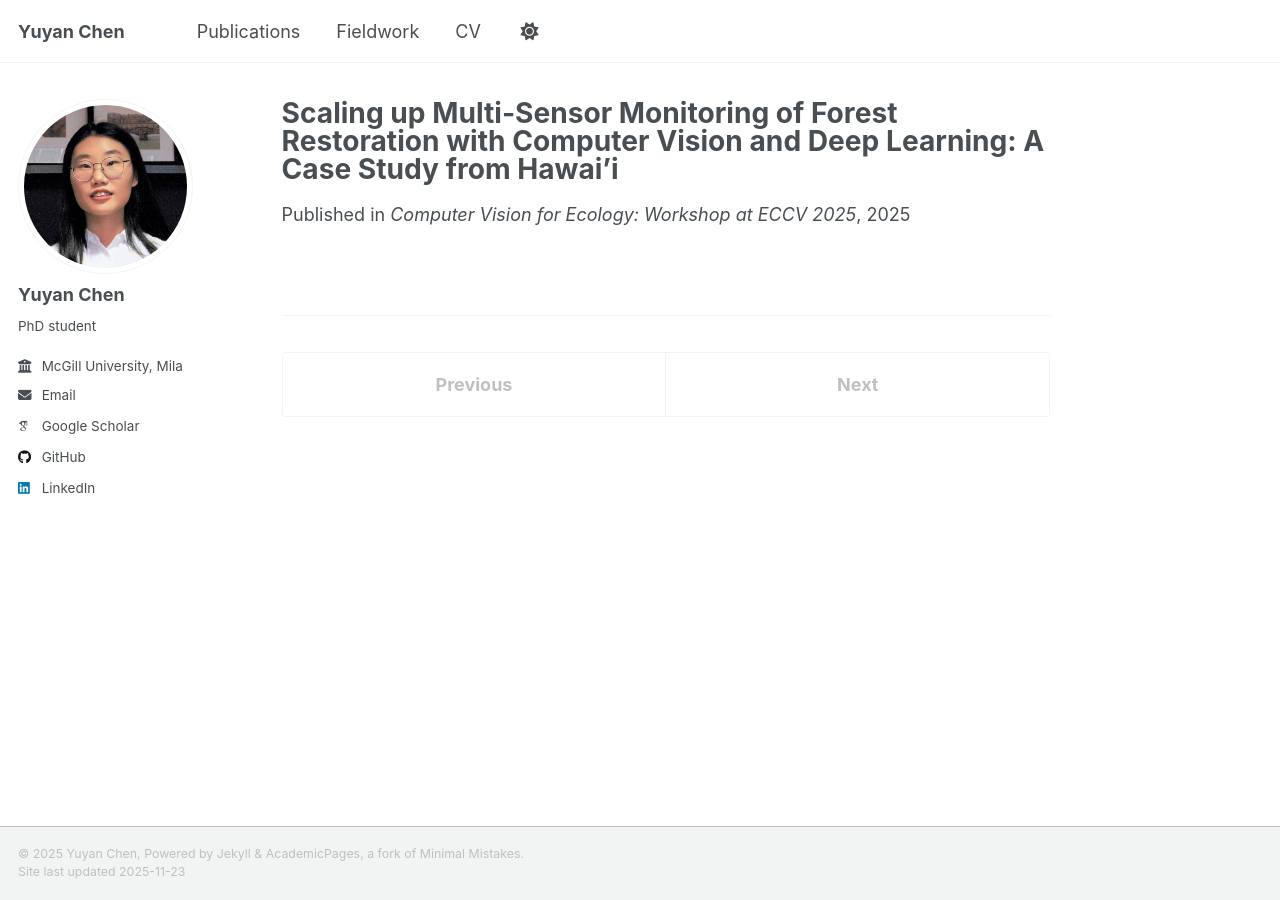
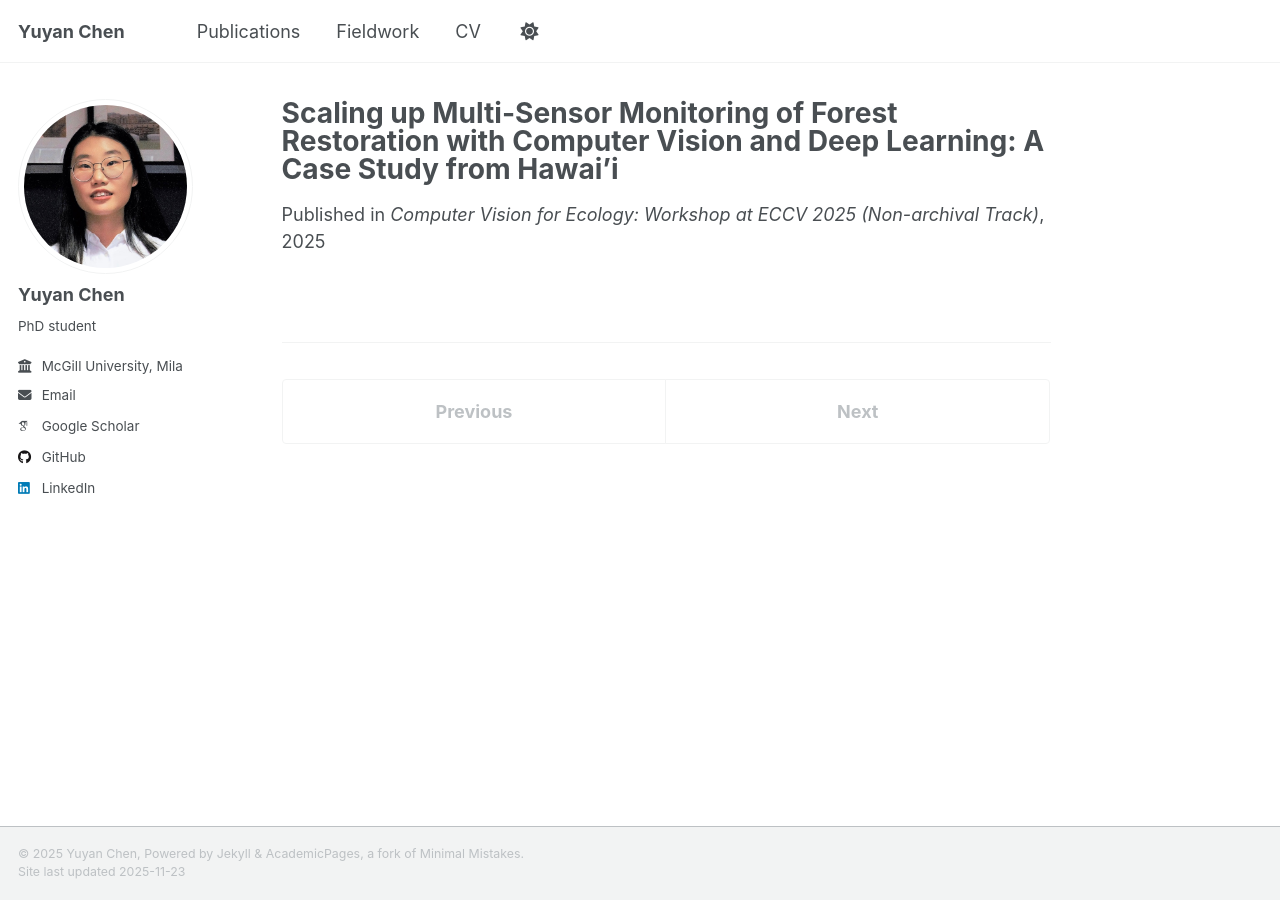
Before and after one commit to Yuyan-C/Yuyan-C.github.io, a Jekyll site: the page built from _publications/2025-koa.md, in a window 1280 px wide. Built offline with Jekyll 4.4.1, drawn with Linux system fonts in a browser that asks for light colours; some web fonts are replaced; a script that is not in the unit is left out.

Commit message:
update publications

```diff
--- a/_publications/2025-koa.md
+++ b/_publications/2025-koa.md
@@ -1,7 +1,7 @@
 ---
 title: "Scaling up Multi-Sensor Monitoring of Forest Restoration with Computer Vision and Deep Learning: A Case Study from Hawai’i"
 collection: publications
-venue: "Computer Vision for Ecology: Workshop at ECCV 2025"
+venue: "Computer Vision for Ecology: Workshop at ECCV 2025 (Non-archival Track)"
 year: 2025
 paper_url: https://cv4e.netlify.app/papers/10_2025_na.pdf
 authors: Yuyan Chen\*, Valentin Gabeff\*, Maximiliane Jousse\*, Fedor Zolotarev\*, Ekaterina Nepovinnykh, Mike Long, Daniel Rubenstein
```
Also changed, not shown: _publications/2023-understanding.md (+1 -1 lines).
